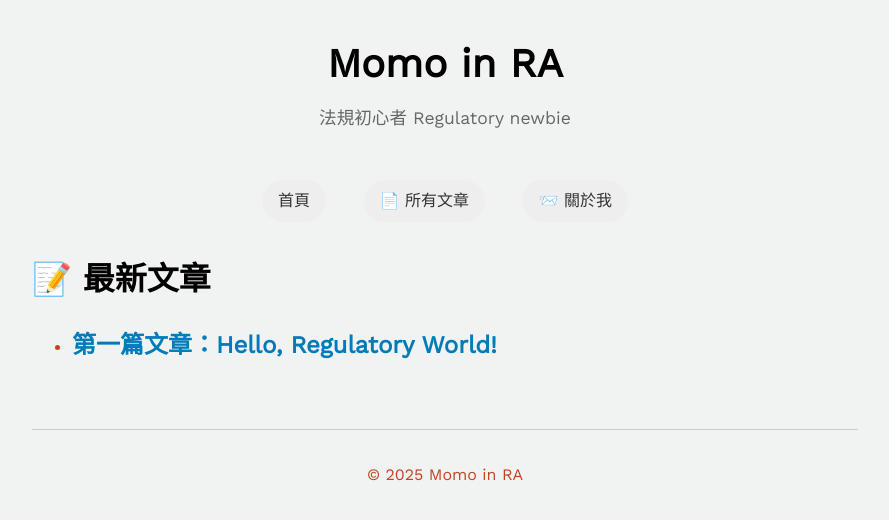
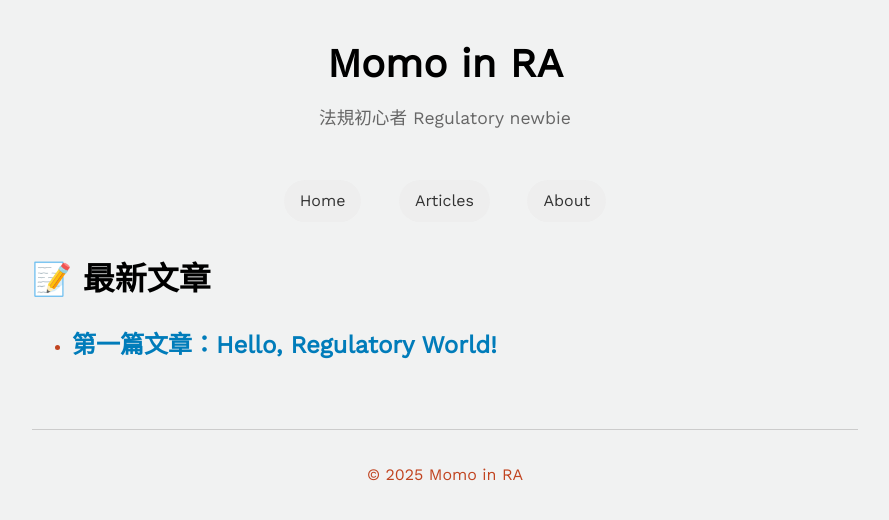
Before and after one commit to MomoInRA/github.io, a Jekyll site: the page built from index.md, in a window 1280 px wide. Shown: the top 520 px of the page, without its empty margins (195-1084 px from the left). Built offline with Jekyll 4.4.1, drawn with Linux system fonts in a browser that asks for light colours.

Commit message:
Update default.html

```diff
--- a/_layouts/default.html
+++ b/_layouts/default.html
@@ -16,9 +16,9 @@
 
       <nav class="navbar">
         <ul>
-          <li><a href="{{ '/' | relative_url }}">首頁</a></li>
-          <li><a href="{{ '/all-posts.html' | relative_url }}">📄 所有文章</a></li>
-          <li><a href="{{ '/about.html' | relative_url }}">📨 關於我</a></li>
+          <li><a href="{{ '/' | relative_url }}">Home</a></li>
+          <li><a href="{{ '/all-posts.html' | relative_url }}">Articles</a></li>
+          <li><a href="{{ '/about.html' | relative_url }}">About</a></li>
         </ul>
       </nav>
 
```
